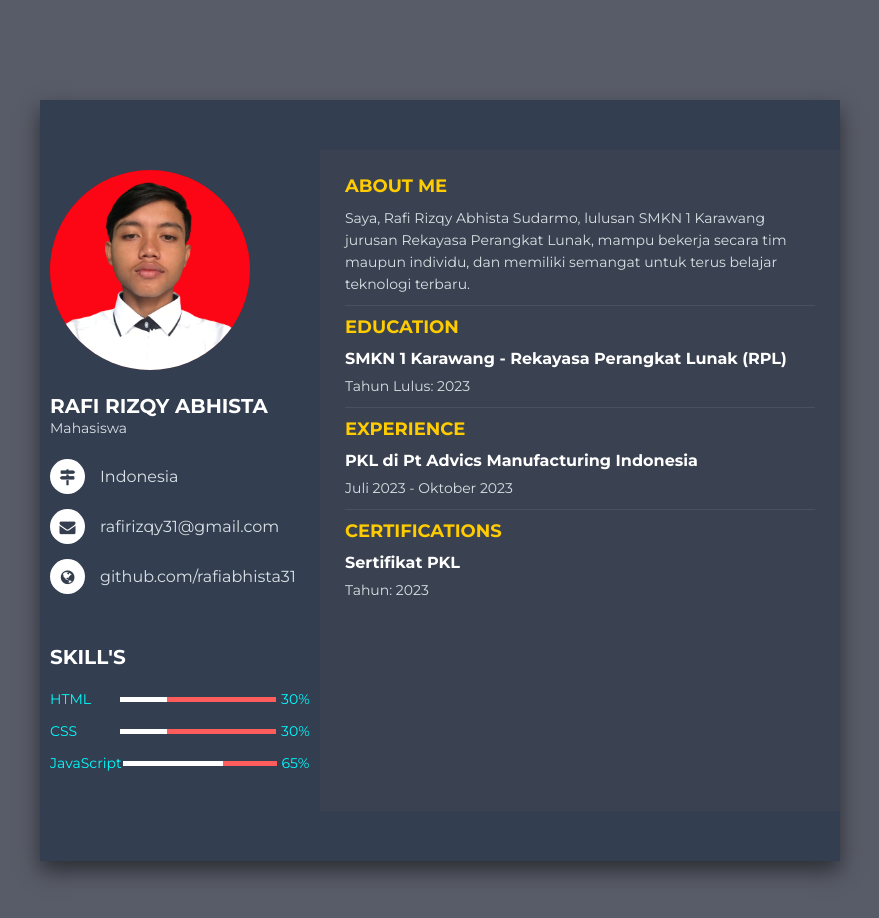
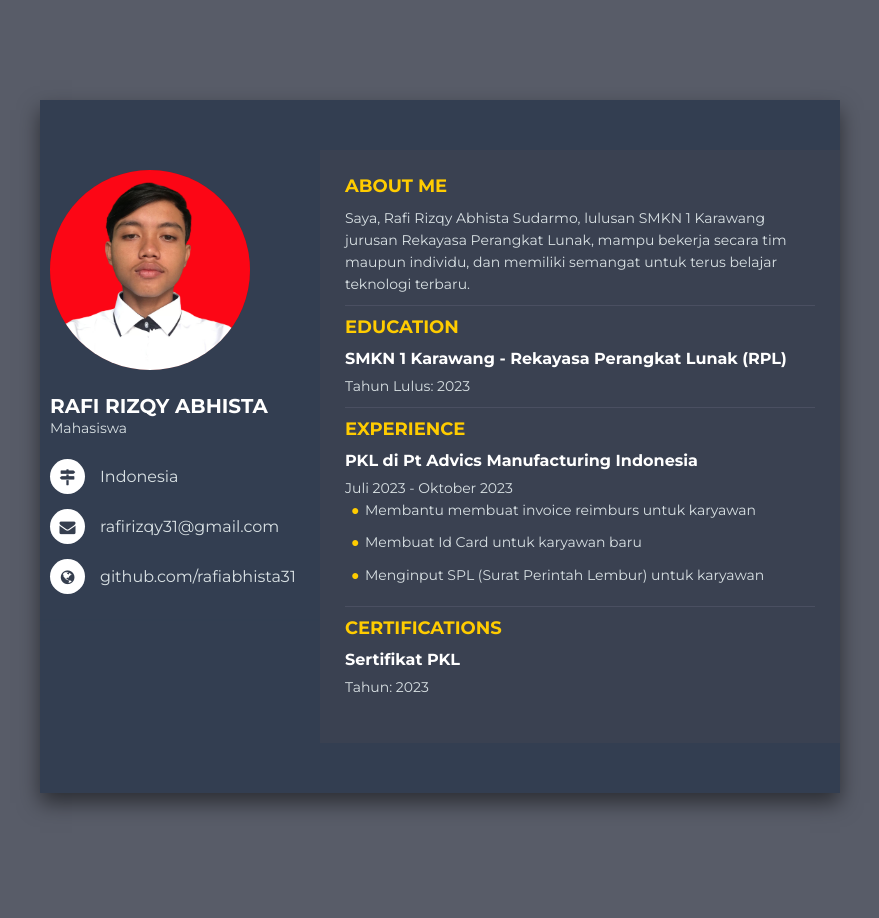
Before and after one commit to rafiabhistaubp/cv_final, a plain HTML site: page index.html in a window 1280 px wide. Shown: the whole page, without its empty margins (200-1079 px from the left). After the commit the page ends 893 px from the top, so only its background shows below. Drawn offline with Linux system fonts and the light colour scheme.

Commit message:
tambahan

```diff
--- a/index.html
+++ b/index.html
@@ -46,34 +46,7 @@
                         </li>
                     </ul>
                 </div>
-                <div class="resume-item resume-skills">
-                    <div class="title">
-                        <p class="bold">Skill's</p>
-                    </div>
-                    <ul>
-                        <li>
-                            <div class="skill-name">HTML</div>
-                            <div class="skill-progress">
-                                <span style="width: 30%;"></span>
-                            </div>
-                            <div class="skill-percent">30%</div>
-                        </li>
-                        <li>
-                            <div class="skill-name">CSS</div>
-                            <div class="skill-progress">
-                                <span style="width: 30%;"></span>
-                            </div>
-                            <div class="skill-percent">30%</div>
-                        </li>
-                        <li>
-                            <div class="skill-name">JavaScript</div>
-                            <div class="skill-progress">
-                                <span style="width: 65%;"></span>
-                            </div>
-                            <div class="skill-percent">65%</div>
-                        </li>
-                    </ul>
-                </div>
+
             </div>
         </div>
 
@@ -101,6 +74,11 @@
                 <div class="section-title">Experience</div>
                 <h4>PKL di Pt Advics Manufacturing Indonesia</h4>
                 <p>Juli 2023 - Oktober 2023</p>
+                <ul class="experience-list">
+                    <li>Membantu membuat invoice reimburs untuk karyawan</li>
+                    <li>Membuat Id Card untuk karyawan baru</li>
+                    <li>Menginput SPL (Surat Perintah Lembur) untuk karyawan</li>
+                </ul>
             </div>
 
             <!-- Certifications section -->
--- a/style.css
+++ b/style.css
@@ -205,3 +205,23 @@ body{
     left: 50%;
     transform: translate(-50%, -50%);
 }
+.experience-list {
+    margin-left: 20px;
+    padding-left: 0;
+    list-style-type: disc;
+}
+
+.experience-list li {
+    margin-bottom: 10px;
+    color: #d9e1e4;
+    line-height: 1.6;
+}
+
+.experience-list li::before {
+    content: "●";
+    color: #ffcc00;
+    font-size: 14px;
+    display: inline-block;
+    width: 1em;
+    margin-left: -1em;
+}
```
